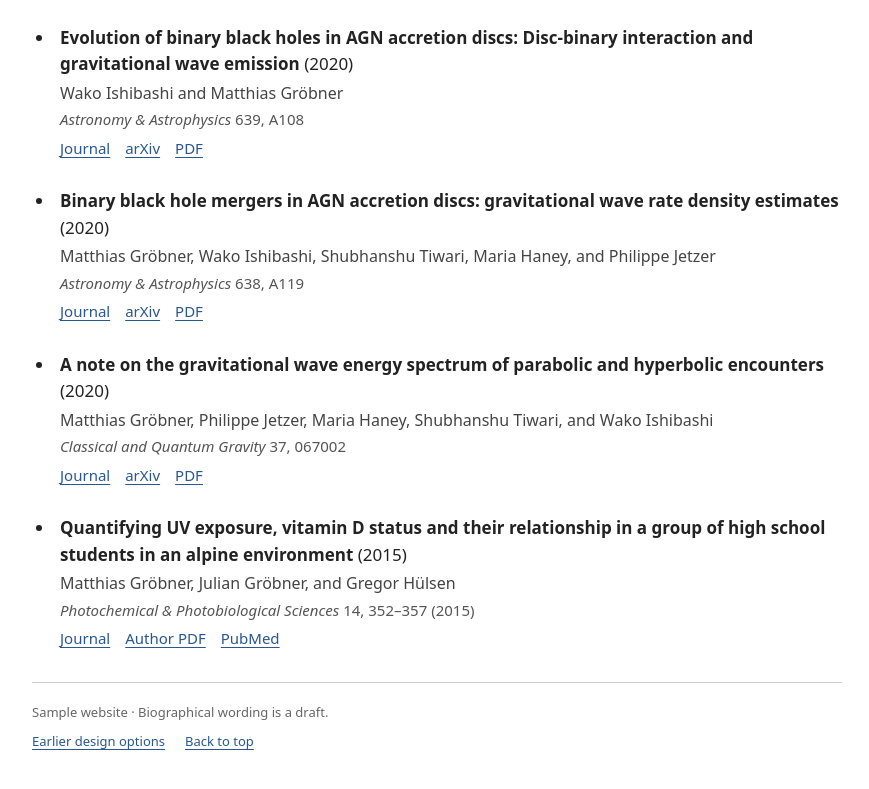
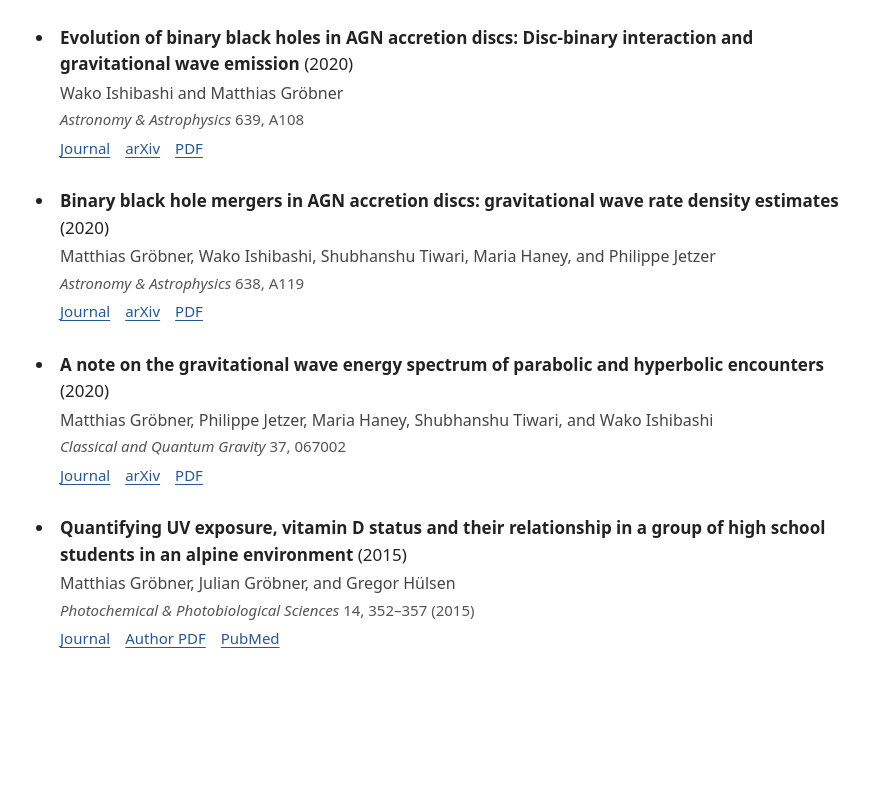
Before and after one commit to matgroebner/matgroebner.github.io, a plain HTML site: page index.html in a window 1280 px wide. Shown: the part 777-1566 px from the top of the page, without its empty margins (203-1072 px from the left). After the commit the page ends 1468 px from the top, so only its background shows below. Drawn offline with Linux system fonts and the light colour scheme.

Commit message:
Add files via upload

```diff
--- a/index.html
+++ b/index.html
@@ -30,5 +30,4 @@
 <li class="publication"><p class="citation-title"><a class="paper-title" href="https://doi.org/10.1088/1361-6382/ab6be2" target="_blank" rel="noopener noreferrer">A note on the gravitational wave energy spectrum of parabolic and hyperbolic encounters</a> <span class="year">(2020)</span></p><p class="authors">Matthias Gröbner, Philippe Jetzer, Maria Haney, Shubhanshu Tiwari, and Wako Ishibashi</p><p class="venue"><em>Classical and Quantum Gravity</em> 37, 067002</p><div class="paper-links"><a href="https://doi.org/10.1088/1361-6382/ab6be2" target="_blank" rel="noopener noreferrer">Journal</a><a href="https://arxiv.org/abs/2001.05187" target="_blank" rel="noopener noreferrer">arXiv</a><a href="https://arxiv.org/pdf/2001.05187" target="_blank" rel="noopener noreferrer">PDF</a></div></li>
 <li class="publication"><p class="citation-title"><a class="paper-title" href="https://doi.org/10.1039/C4PP00324A" target="_blank" rel="noopener noreferrer">Quantifying UV exposure, vitamin D status and their relationship in a group of high school students in an alpine environment</a> <span class="year">(2015)</span></p><p class="authors">Matthias Gröbner, Julian Gröbner, and Gregor Hülsen</p><p class="venue"><em>Photochemical &amp; Photobiological Sciences</em> 14, 352–357 (2015)</p><div class="paper-links"><a href="https://doi.org/10.1039/C4PP00324A" target="_blank" rel="noopener noreferrer">Journal</a><a href="https://pubs.rsc.org/en/content/getauthorversionpdf/C4PP00324A" target="_blank" rel="noopener noreferrer">Author PDF</a><a href="https://pubmed.ncbi.nlm.nih.gov/25410623/" target="_blank" rel="noopener noreferrer">PubMed</a></div></li></ul>
   </section>
-  <footer class="footer"><p>Sample website · Biographical wording is a draft.</p><div class="footer-links"><a href="designs.html">Earlier design options</a><a href="#about">Back to top</a></div></footer>
 </main></body></html>
```
